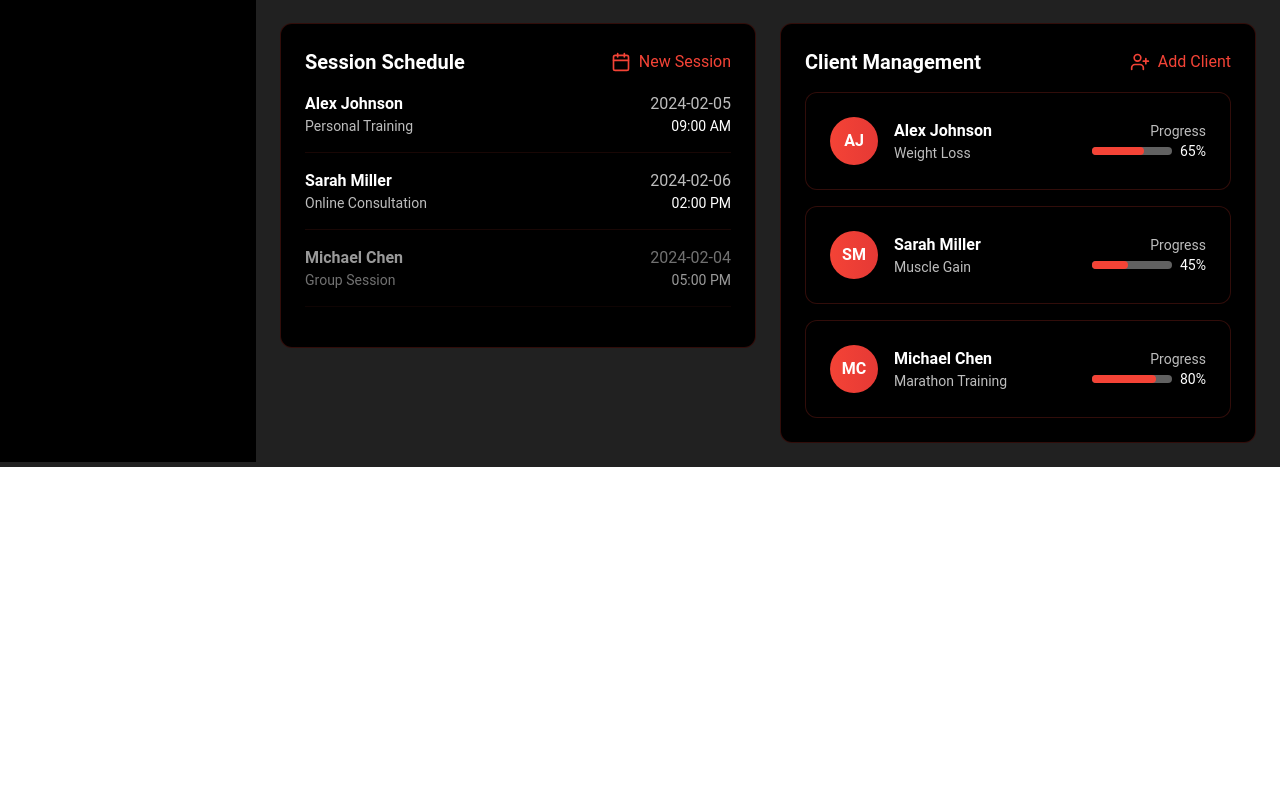
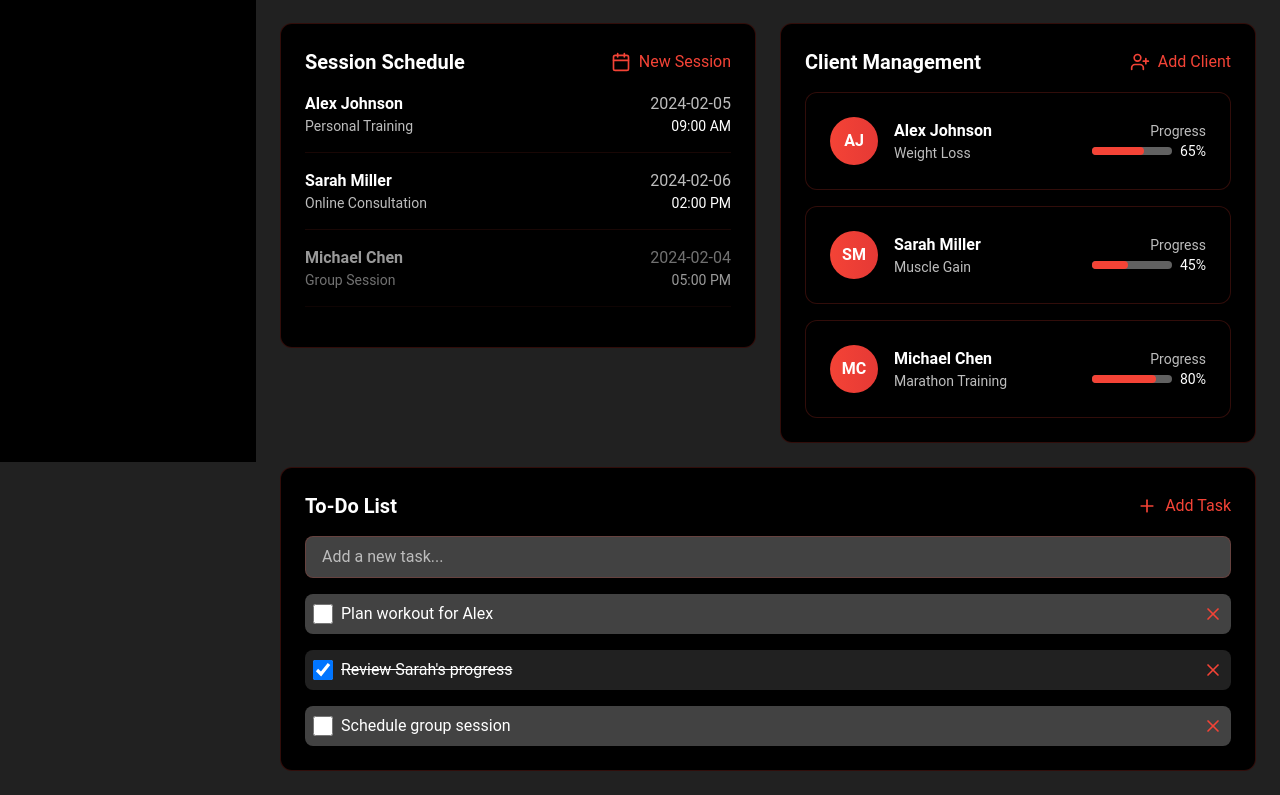
Before and after one commit to Divyanjala23/up-lift-fitness-management-website-, a React (Vite) app in the folder frontend/: page /coach in a window 1280 px wide. Shown: the part 338-1133 px from the top of the page. Before the commit the page ends 805 px from the top, so only its background shows below. Built offline with nearby package versions, Linux system fonts and the light colour scheme.

Commit message:
videoCard added

```diff
--- a/frontend/src/components/AdminDashboard.jsx
+++ b/frontend/src/components/AdminDashboard.jsx
@@ -363,7 +363,25 @@ const TrainersSection = ({ data, open, handleOpen ,onDelete}) => {
 };
 
 
-const VideoSection = ({ open, handleOpen }) => (
+const VideoSection = ({ open, handleOpen }) => {
+  const [videos, setVideos] = useState([]);
+
+  // Fetch videos from the backend
+  useEffect(() => {
+    const fetchVideos = async () => {
+      try {
+        const response = await fetch("http://localhost:8080/api/videos"); // Replace with your API endpoint
+        const data = await response.json();
+        setVideos(data);
+      } catch (error) {
+        console.error("Failed to fetch videos:", error);
+      }
+    };
+
+    fetchVideos();
+  }, []);
+
+  return (
     <div className="rounded-xl border border-red-500/20 bg-black p-6">
       <div className="flex items-center justify-between">
         <h3 className="text-xl font-bold text-white">Added Videos</h3>
@@ -375,12 +393,9 @@ const VideoSection = ({ open, handleOpen }) => (
         </button>
       </div>
       <div className="mt-6 grid grid-cols-4 gap-5">
-      <VideoCard />
-      <VideoCard />
-      <VideoCard />
-      <VideoCard />
-      <VideoCard />
-      <VideoCard />
+        {videos.map((video) => (
+          <VideoCard key={video.id} video={video} />
+        ))}
       </div>
       <FormModal
         open={open}
@@ -389,22 +404,36 @@ const VideoSection = ({ open, handleOpen }) => (
       />
     </div>
   );
+};
 
-const VideoCard = () => (
+const VideoCard = ({ video }) => {
+  const handleDelete = async () => {
+    try {
+      await fetch(`http://localhost:8080/api/videos/${video.id}`, {
+        method: "DELETE",
+      });
+      console.log("Video deleted successfully");
+      // Optionally, refresh the video list after deletion
+    } catch (error) {
+      console.error("Failed to delete video:", error);
+    }
+  };
+
+  return (
     <div className="group relative h-40 w-full cursor-pointer overflow-hidden rounded-lg bg-gray-500 transition-all duration-200 ease-in-out hover:scale-105 hover:border hover:border-red-500">
-    <img src={Thumbnail} alt="thumbnail" className="object-cover" />
+      <video
+        src={`http://localhost:8080/${video.filePath}`}  // Ensure backend serves the video file correctly
+        className="h-full w-full object-cover"
+        controls
+      />
       <div className="absolute inset-0 grid w-full translate-y-80 place-content-center bg-black/50 transition-all duration-200 ease-in-out group-hover:translate-y-0">
         <div className="mx-auto flex w-4/5 flex-col items-center justify-center">
           <h4 className="mb-2 text-lg font-semibold text-white antialiased">
-          Video Title
+            {video.title || "Untitled Video"}
           </h4>
-        <p className="text-center text-sm tracking-tight text-gray-300">
-          Lorem, ipsum dolor sit amet consectetur adipisicing elit. Asperiores
-          quae harum autem omnis ab in.
-        </p>
         </div>
         <button
-        onClick={() => console.log("clicked")}
+          onClick={handleDelete}
           className="group/btnDel fixed right-3 top-3 flex h-6 w-6 items-center justify-center rounded-full bg-gray-300 p-1 hover:scale-105 hover:bg-red-500 hover:shadow-md hover:shadow-red-500"
         >
           <Trash2 className="h-5 w-5 transition-all duration-200 ease-in-out group-hover/btnDel:text-gray-300" />
@@ -412,7 +441,7 @@ const VideoCard = () => (
       </div>
     </div>
   );
-
+};
 
 const CommunitySection = () => {
   const [posts, setPosts] = useState([
--- a/frontend/src/components/CoachDashboard.jsx
+++ b/frontend/src/components/CoachDashboard.jsx
@@ -19,11 +19,11 @@ import {
   BookOpen,
   Archive,
   CheckCircle,
-  Plus
+  Plus,
 } from 'lucide-react';
 
 // Reuse the Card components from Member Dashboard
-const Card = ({ children, className = "" }) => (
+const Card = ({ children, className = '' }) => (
   <div className={`rounded-xl border border-red-500/20 bg-black p-6 ${className}`}>
     {children}
   </div>
@@ -73,7 +73,7 @@ const ProgramsContent = () => {
       description: 'A 12-week program focused on building foundational strength.',
       duration: '12 weeks',
       clients: ['Alex Johnson', 'Sarah Miller'],
-        status: 'Active'
+      status: 'Active',
     },
     {
       id: 2,
@@ -81,7 +81,7 @@ const ProgramsContent = () => {
       description: 'High-intensity cardio program for advanced athletes.',
       duration: '8 weeks',
       clients: ['Michael Chen'],
-        status: 'Completed'
+      status: 'Completed',
     },
     {
       id: 3,
@@ -89,8 +89,8 @@ const ProgramsContent = () => {
       description: 'Improve flexibility and mobility with this 6-week yoga program.',
       duration: '6 weeks',
       clients: [],
-        status: 'Draft'
-      }
+      status: 'Draft',
+    },
   ]);
 
   return (
@@ -106,7 +106,7 @@ const ProgramsContent = () => {
           </div>
         </CardHeader>
         <div className="space-y-4">
-            {programs.map(program => (
+          {programs.map((program) => (
             <div
               key={program.id}
               className={`border-b border-red-500/10 pb-4 mb-4 ${
@@ -128,9 +128,11 @@ const ProgramsContent = () => {
                     className={`
                       text-sm px-2 py-1 rounded-full
                       ${
-                          program.status === 'Active' ? 'bg-green-500/10 text-green-500' :
-                          program.status === 'Completed' ? 'bg-gray-500/10 text-gray-500' :
-                          'bg-red-500/10 text-red-500'
+                        program.status === 'Active'
+                          ? 'bg-green-500/10 text-green-500'
+                          : program.status === 'Completed'
+                          ? 'bg-gray-500/10 text-gray-500'
+                          : 'bg-red-500/10 text-red-500'
                       }
                     `}
                   >
@@ -155,7 +157,7 @@ const ClientListContent = () => {
       goal: 'Weight Loss',
       progress: 65,
       lastSession: '2024-02-02',
-      planStatus: 'Active'
+      planStatus: 'Active',
     },
     {
       id: 2,
@@ -164,7 +166,7 @@ const ClientListContent = () => {
       goal: 'Muscle Gain',
       progress: 45,
       lastSession: '2024-02-01',
-      planStatus: 'Active'
+      planStatus: 'Active',
     },
     {
       id: 3,
@@ -173,8 +175,8 @@ const ClientListContent = () => {
       goal: 'Marathon Training',
       progress: 80,
       lastSession: '2024-01-30',
-      planStatus: 'Completed'
-    }
+      planStatus: 'Completed',
+    },
   ]);
 
   return (
@@ -190,7 +192,7 @@ const ClientListContent = () => {
           </div>
         </CardHeader>
         <div className="space-y-4">
-          {clients.map(client => (
+          {clients.map((client) => (
             <ClientOverviewCard key={client.id} client={client} />
           ))}
         </div>
@@ -207,7 +209,7 @@ const SessionScheduleContent = () => {
       type: 'Personal Training',
       date: '2024-02-05',
       time: '09:00 AM',
-      status: 'Upcoming'
+      status: 'Upcoming',
     },
     {
       id: 2,
@@ -215,7 +217,7 @@ const SessionScheduleContent = () => {
       type: 'Online Consultation',
       date: '2024-02-06',
       time: '02:00 PM',
-      status: 'Upcoming'
+      status: 'Upcoming',
     },
     {
       id: 3,
@@ -223,8 +225,8 @@ const SessionScheduleContent = () => {
       type: 'Group Session',
       date: '2024-02-04',
       time: '05:00 PM',
-      status: 'Completed'
-    }
+      status: 'Completed',
+    },
   ]);
 
   return (
@@ -239,7 +241,7 @@ const SessionScheduleContent = () => {
             </button>
           </div>
         </CardHeader>
-        {sessions.map(session => (
+        {sessions.map((session) => (
           <div
             key={session.id}
             className={`border-b border-red-500/10 pb-4 mb-4 ${
@@ -269,20 +271,20 @@ const PerformanceTrackerContent = () => {
       label: 'Total Clients',
       value: 15,
       icon: Users,
-      trend: 20
+      trend: 20,
     },
     {
       label: 'Sessions This Month',
       value: 42,
       icon: Calendar,
-      trend: 10
+      trend: 10,
     },
     {
       label: 'Client Retention',
       value: '92%',
       icon: CheckCircle,
-      trend: 5
-    }
+      trend: 5,
+    },
   ];
 
   return (
@@ -308,6 +310,97 @@ const PerformanceTrackerContent = () => {
   );
 };
 
+const TodoListContent = () => {
+  const [tasks, setTasks] = useState([
+    { id: 1, text: 'Plan workout for Alex', completed: false },
+    { id: 2, text: 'Review Sarah\'s progress', completed: true },
+    { id: 3, text: 'Schedule group session', completed: false },
+  ]);
+  const [newTask, setNewTask] = useState('');
+
+  const addTask = () => {
+    if (newTask.trim() === '') return;
+    const task = {
+      id: Date.now(),
+      text: newTask,
+      completed: false,
+    };
+    setTasks([...tasks, task]);
+    setNewTask('');
+  };
+
+  const toggleTaskCompletion = (id) => {
+    setTasks(
+      tasks.map((task) =>
+        task.id === id ? { ...task, completed: !task.completed } : task
+      )
+    );
+  };
+
+  const deleteTask = (id) => {
+    setTasks(tasks.filter((task) => task.id !== id));
+  };
+
+  return (
+    <Card>
+      <CardHeader>
+        <div className="flex justify-between items-center">
+          <CardTitle>To-Do List</CardTitle>
+          <button
+            className="text-red-500 hover:text-red-400 flex items-center gap-2"
+            onClick={addTask}
+          >
+            <Plus className="h-5 w-5" />
+            Add Task
+          </button>
+        </div>
+      </CardHeader>
+      <div className="space-y-4">
+        <div className="flex gap-2">
+          <input
+            type="text"
+            placeholder="Add a new task..."
+            className="w-full rounded-lg border border-red-500/20 bg-gray-800 py-2 px-4 text-white focus:border-red-500 focus:outline-none"
+            value={newTask}
+            onChange={(e) => setNewTask(e.target.value)}
+            onKeyPress={(e) => e.key === 'Enter' && addTask()}
+          />
+        </div>
+        {tasks.map((task) => (
+          <div
+            key={task.id}
+            className={`flex justify-between items-center p-2 rounded-lg ${
+              task.completed ? 'bg-gray-800/50' : 'bg-gray-800'
+            }`}
+          >
+            <div className="flex items-center gap-2">
+              <input
+                type="checkbox"
+                checked={task.completed}
+                onChange={() => toggleTaskCompletion(task.id)}
+                className="form-checkbox h-5 w-5 text-red-500 rounded focus:ring-red-500"
+              />
+              <span
+                className={`text-white ${
+                  task.completed ? 'line-through text-gray-400' : ''
+                }`}
+              >
+                {task.text}
+              </span>
+            </div>
+            <button
+              onClick={() => deleteTask(task.id)}
+              className="text-red-500 hover:text-red-400"
+            >
+              <X className="h-5 w-5" />
+            </button>
+          </div>
+        ))}
+      </div>
+    </Card>
+  );
+};
+
 const CoachDashboard = () => {
   const [isMobileMenuOpen, setIsMobileMenuOpen] = useState(false);
   const [activeSection, setActiveSection] = useState('Dashboard');
@@ -317,8 +410,8 @@ const CoachDashboard = () => {
     { label: 'Dashboard', icon: Activity, content: 'Dashboard Overview' },
     { label: 'Clients', icon: Users, content: 'Client Management' },
     { label: 'Sessions', icon: Calendar, content: 'Session Schedule' },
-    { label: 'Programs', icon: BookOpen, content: 'Training Programs' }, // Updated
-    { label: 'Performance', icon: TrendingUp, content: 'Performance Tracking' }
+    { label: 'Programs', icon: BookOpen, content: 'Training Programs' },
+    { label: 'Performance', icon: TrendingUp, content: 'Performance Tracking' },
   ];
 
   const handleNavClick = (label) => {
@@ -449,6 +542,7 @@ const CoachDashboard = () => {
                   <SessionScheduleContent />
                   <ClientListContent />
                 </div>
+                <TodoListContent />
               </div>
             </>
           )}
@@ -493,7 +587,11 @@ const CoachDashboard = () => {
             </>
           )}
 
-  {activeSection !== 'Dashboard' && activeSection !== 'Clients' && activeSection !== 'Sessions' && activeSection !== 'Programs' && activeSection !== 'Performance' && (
+          {activeSection !== 'Dashboard' &&
+            activeSection !== 'Clients' &&
+            activeSection !== 'Sessions' &&
+            activeSection !== 'Programs' &&
+            activeSection !== 'Performance' && (
               <div className="text-center py-12">
                 <h2 className="text-2xl font-bold text-white mb-4">Coming Soon</h2>
                 <p className="text-gray-400">This section is currently under development.</p>
```
Lines whose indentation alone changed are shown as unchanged.
